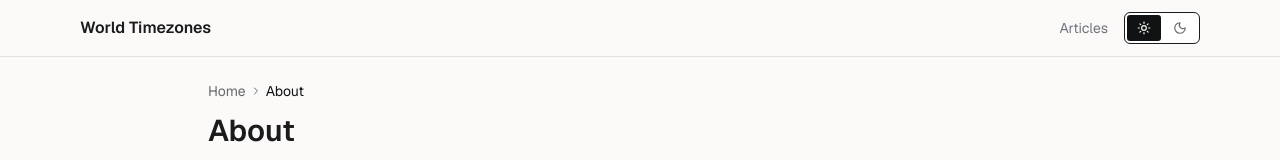
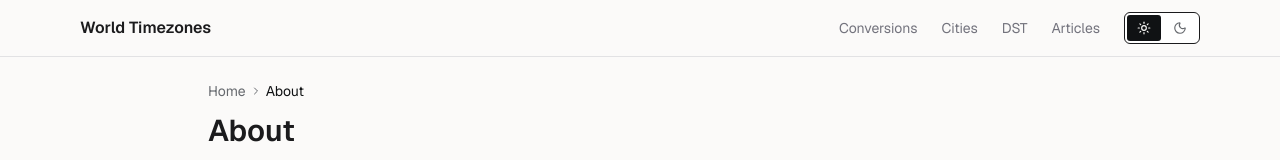
Before and after one commit to steffancross/timezones, a Next.js app: page /about in a window 1280 px wide. Shown: the top 160 px of the page. Built offline with nearby package versions, Linux system fonts and the light colour scheme; no server answers.

Commit message:
update header

```diff
--- a/components/site/Header.tsx
+++ b/components/site/Header.tsx
@@ -1,6 +1,13 @@
 import Link from 'next/link';
 import env from '@/lib/env';
 import { ThemeToggle } from './ThemeToggle';
+
+const navLinks = [
+  { href: '/conversions', label: 'Conversions' },
+  { href: '/cities', label: 'Cities' },
+  { href: '/dst', label: 'DST' },
+  { href: '/articles', label: 'Articles' },
+];
 
 export function Header() {
   return (
@@ -9,10 +16,18 @@ export function Header() {
         <Link href="/" className="font-semibold">
           {env.NEXT_PUBLIC_SITE_NAME}
         </Link>
-        <div className="flex items-center gap-4">
-          <Link href="/articles" className="text-sm text-muted-foreground hover:text-foreground">
-            Articles
-          </Link>
+        <div className="flex items-center gap-6">
+          <nav className="hidden items-center gap-6 md:flex">
+            {navLinks.map((link) => (
+              <Link
+                key={link.href}
+                href={link.href}
+                className="text-sm text-muted-foreground hover:text-foreground"
+              >
+                {link.label}
+              </Link>
+            ))}
+          </nav>
           <ThemeToggle />
         </div>
       </div>
```
